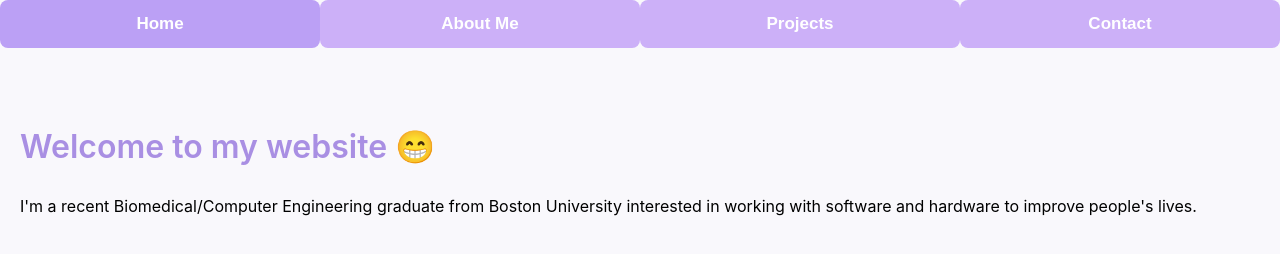
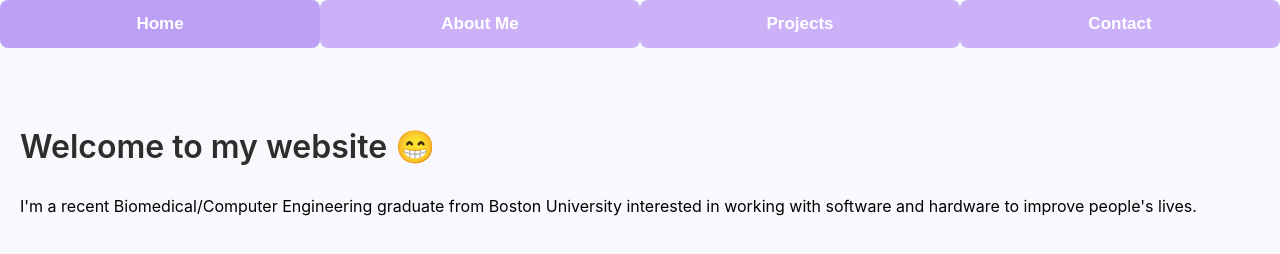
Before and after one commit to m4ikLum/m4ikLum.github.io, a plain HTML site: page index.html in a window 1280 px wide. Drawn offline with Linux system fonts and the light colour scheme.

Commit message:
Update style.css

```diff
--- a/style.css
+++ b/style.css
@@ -323,7 +323,7 @@ body {
 /* Section Titles */
 h1, h2 {
   font-weight: 600;
-  color: var(--dark-color);
+  color: var(--text-color);
 }
 
 /* Links */
```
